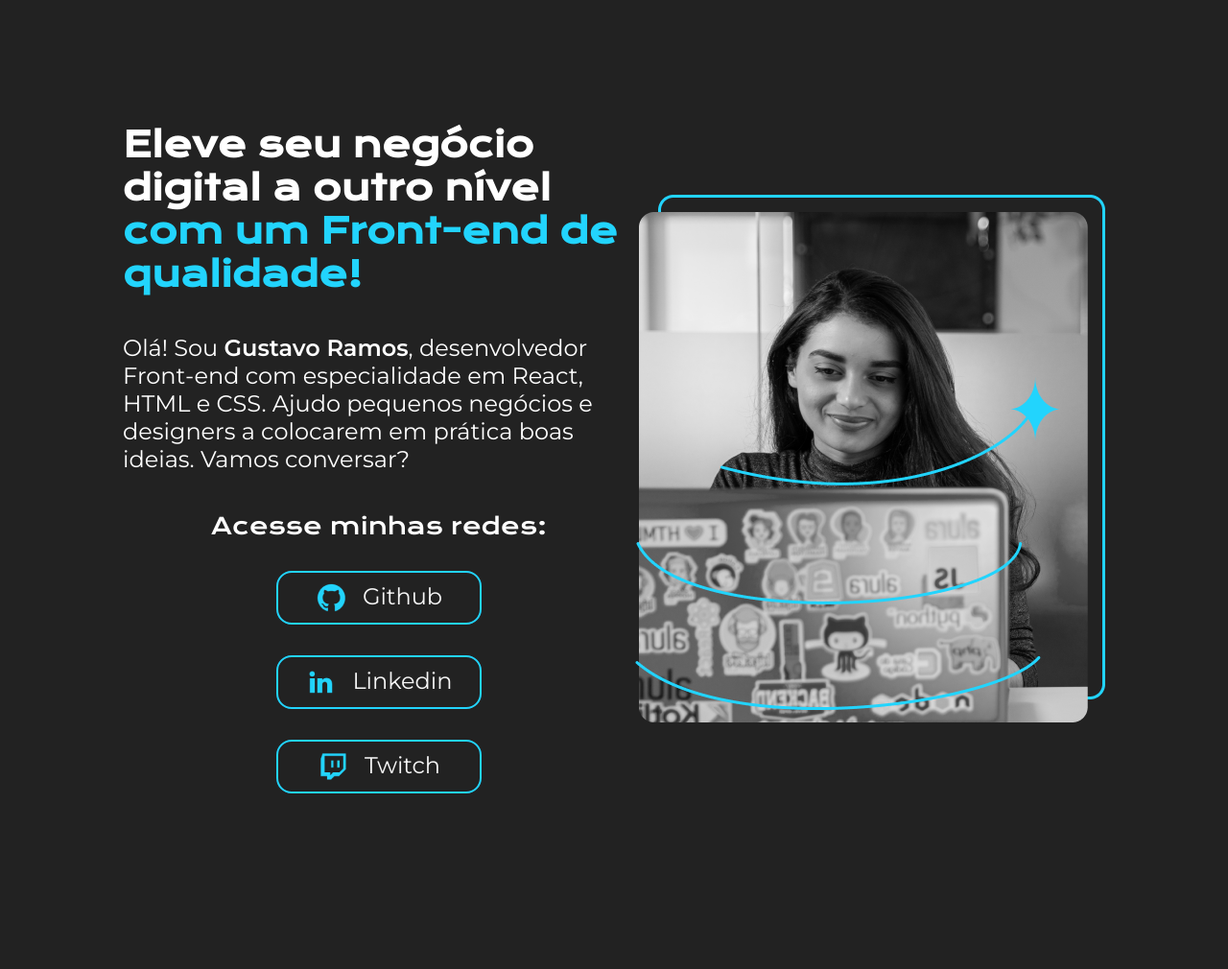
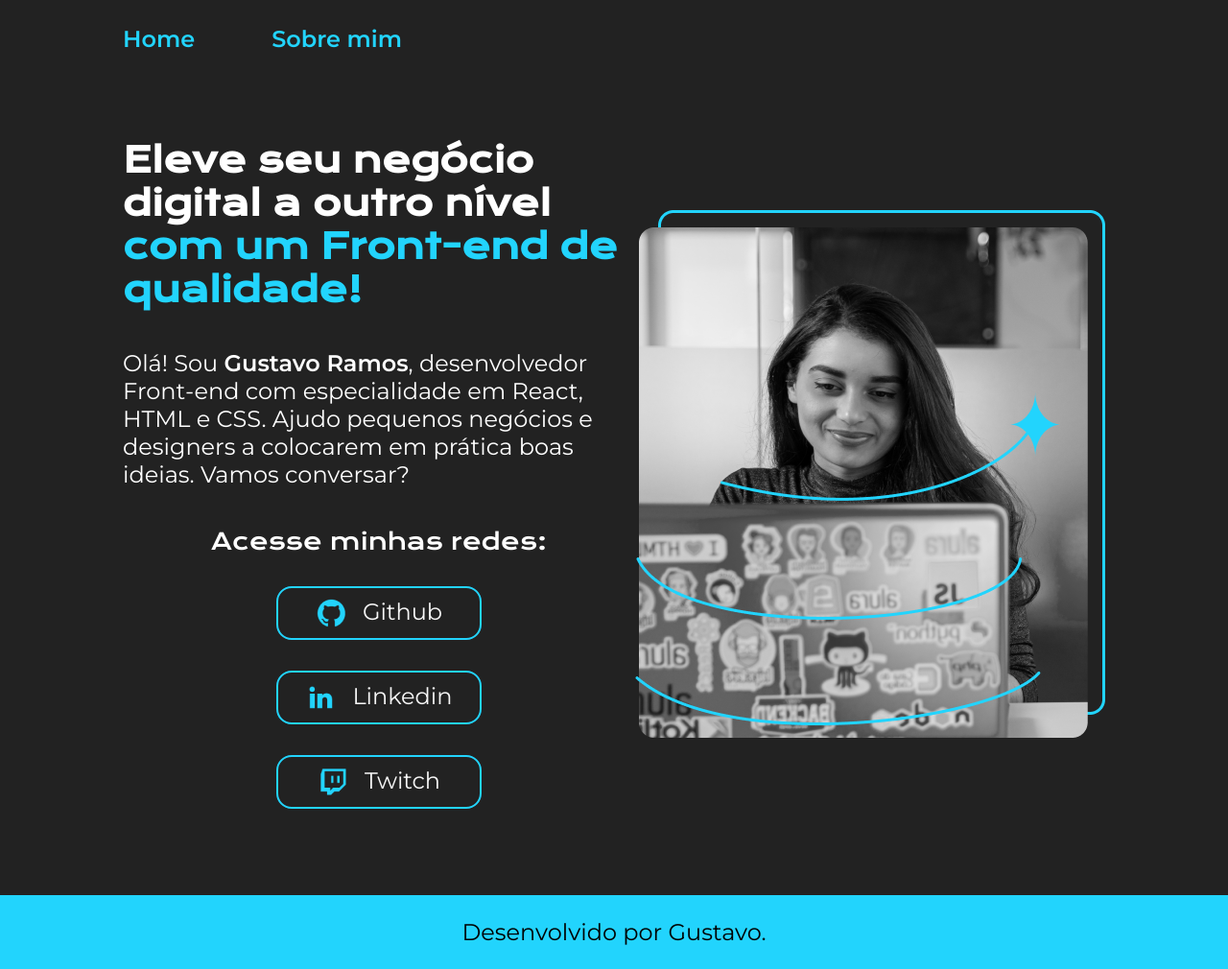
Before and after one commit to Gustaramos/Portifolio, a plain HTML site: page index.html in a window 1280 px wide. Shown: the whole page at 96% size. Before the commit the page ends 928 px from the top, so only its background shows below. Drawn offline with nearby package versions, Linux system fonts and the light colour scheme.

Commit message:
Commit Att

```diff
--- a/index.html
+++ b/index.html
@@ -8,7 +8,12 @@
     <title>Portfólio</title>
 </head>
 <body>
-     <header></header>
+     <header class="cabecalho">
+        <nav class="cabecalho__menu">
+            <a class="cabecalho__menu__link">Home</a>
+            <a class="cabecalho__menu__link">Sobre mim</a>
+        </nav>
+     </header>
      <main class="apresentacao">
         <section class="apresentacao__conteudo">
             <h1 class="apresentacao__conteudo__titulo">Eleve seu negócio digital a outro nível <strong class="destaque-titulo"> com um
@@ -34,5 +39,7 @@
         </section>
         <img src="assets/desenvolvedora.png" alt="Pessoa desenvolvedora">
     </main>
-     <footer></footer>
+     <footer class="rodape">
+        <p>Desenvolvido por Gustavo.</p>
+     </footer>
 </body>
--- a/style.css
+++ b/style.css
@@ -5,8 +5,24 @@
     padding: 0%;
 }
 
+.cabecalho {
+    padding: 2% 0% 0% 10%;
+}
+
+.cabecalho__menu {
+    display: flex;
+    gap: 80px;
+}
+
+.cabecalho__menu__link {
+    font-family: 'Montserrat', sans-serif;
+    font-size: 24px;
+    font-weight: 600;
+    color: #22D4FD;
+}
+
 body {
-    height: 100vh;
+    /* height: 100vh; */
     box-sizing: border-box;
     background-color: #222222;
     color: #ffffff;
@@ -17,7 +33,7 @@ body {
 }
 
 .apresentacao {
-    margin: 10% 10%;
+    padding: 7% 10%;
     display: flex;
     align-items: center;
     justify-content: space-between;
@@ -89,3 +105,14 @@ body {
     padding: 21.5px 0;
 
 }
+
+
+.rodape {
+    color: #000000;
+    background-color: #22D4FD;
+    padding: 24px;
+    text-align: center;
+    font-family: 'Montserrat', sans-serif;
+    font-size: 24px;
+    font-weight: 400px;
+}
```
